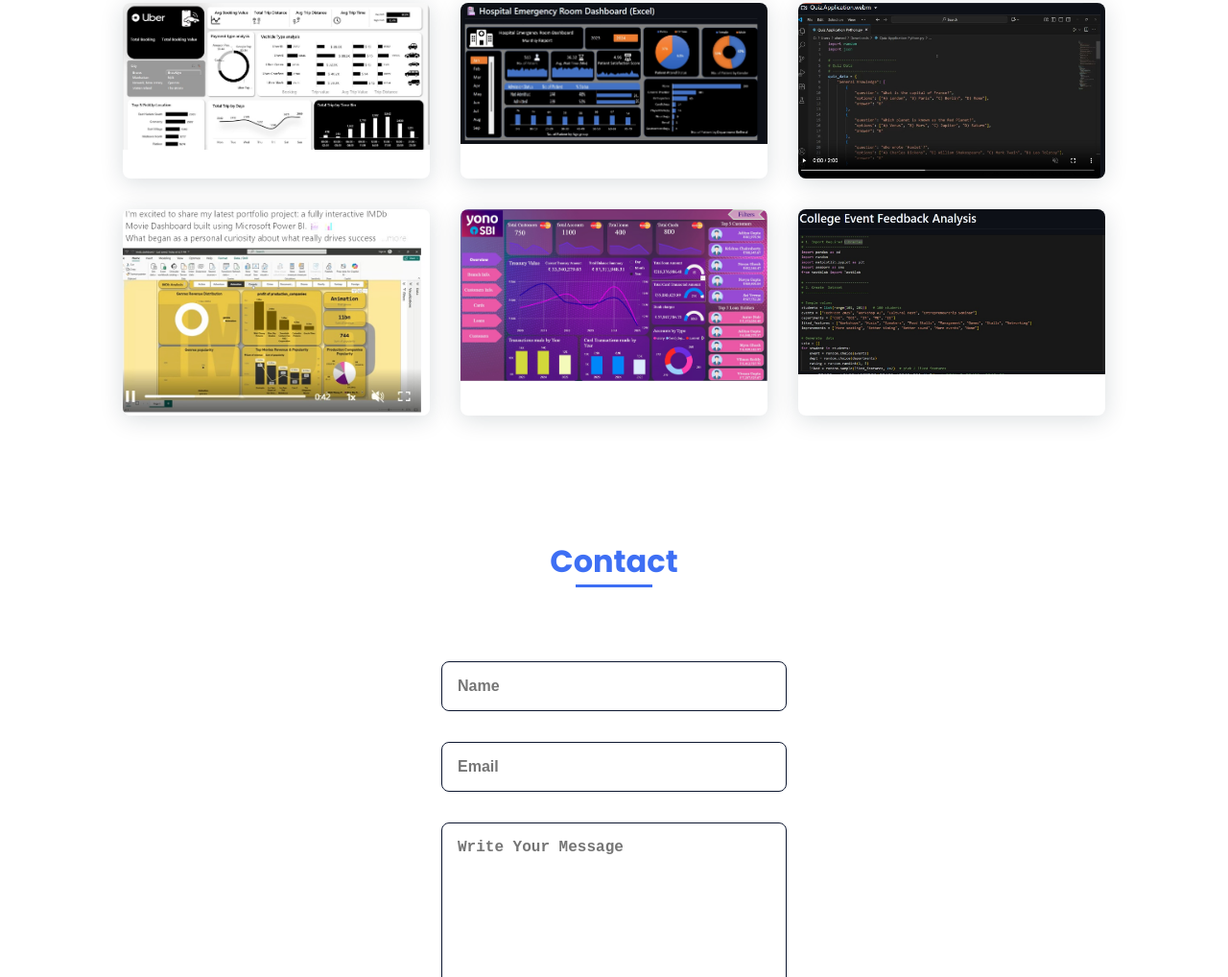
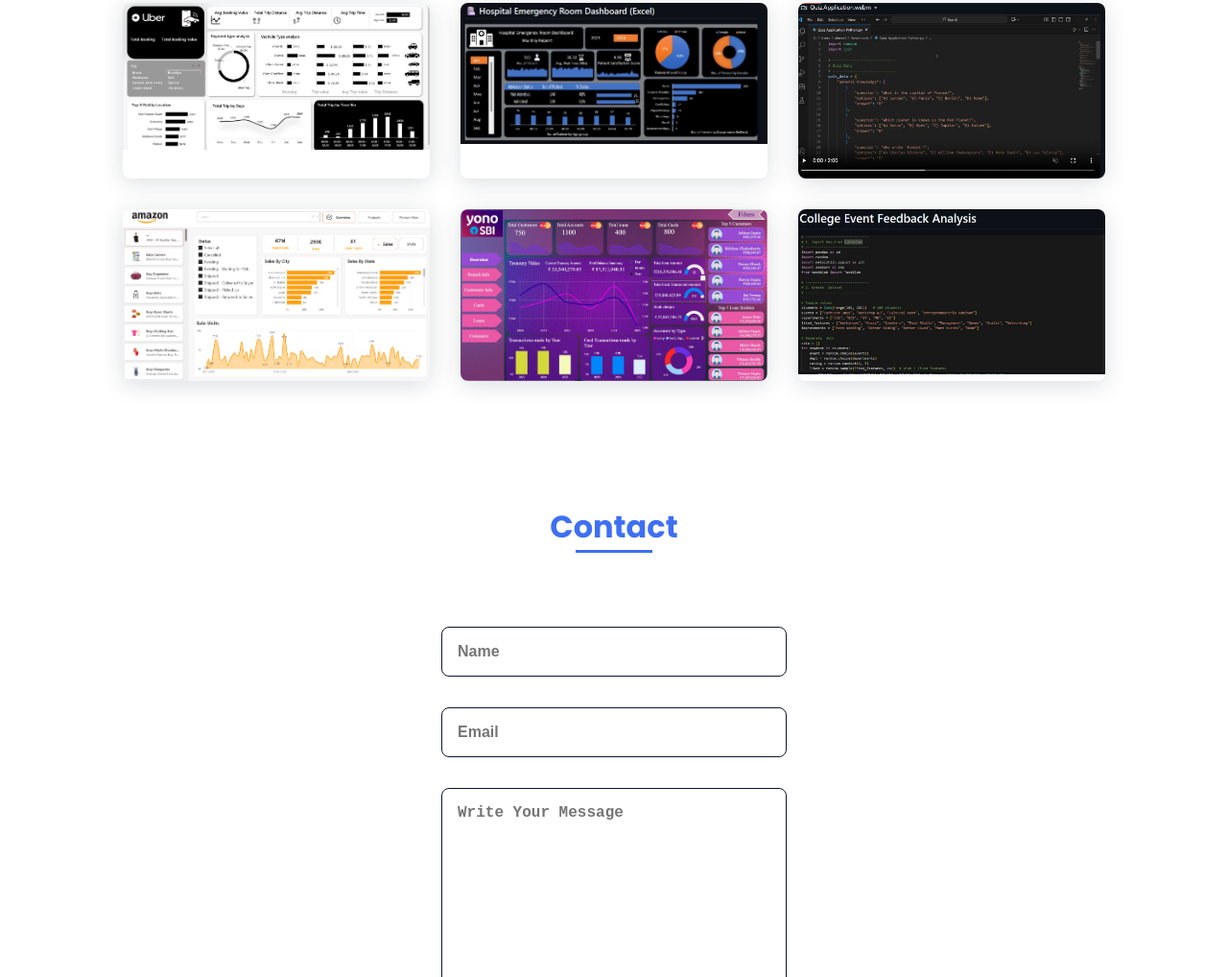
Before and after one commit to Shadmaan80175/Portfolio, a plain HTML site: page index.html in a window 1280 px wide. Shown: the part 2497-3515 px from the top of the page at 96% size. Drawn offline with nearby package versions, Linux system fonts and the light colour scheme.

Commit message:
Updated 4th project

```diff
--- a/index.html
+++ b/index.html
@@ -157,7 +157,7 @@
                         <img src="assets/img/work3.jpeg" alt="">
                     </a>
                     <a href="" class="work__img">
-                        <img src="assets/img/work4.jpeg" alt="">
+                        <img src="assets/img/work4.png" alt="">
                     </a>
                     <a href="" class="work__img">
                         <img src="assets/img/work5.jpeg" alt="">
```
Also changed, not shown: assets/img/work1.jpg (deleted), assets/img/work2.jpg (deleted), assets/img/work4.jpeg (deleted), assets/img/work4.jpg (deleted), assets/img/work4.png (added), assets/img/work5.jpg (deleted), assets/img/work6.jpg (deleted).
